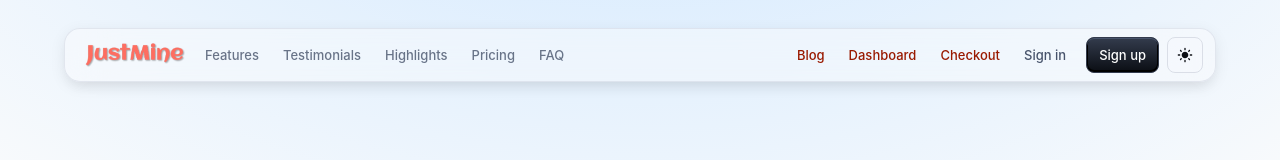
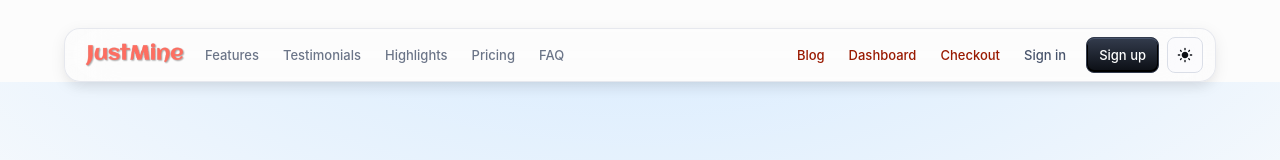
Before and after one commit to yunki-park/justmine-pwa, a React (Create React App) app in the folder pwa-react/: page / in a window 1280 px wide. Shown: the top 160 px of the page. Built offline with nearby package versions, Linux system fonts and the light colour scheme.

Commit message:
페이지 스크롤 여부에 따라 AppBar의 레이아웃이 변경되는 오류 수정

```diff
--- a/pwa-react/src/components/common/AppAppBar.tsx
+++ b/pwa-react/src/components/common/AppAppBar.tsx
@@ -55,7 +55,7 @@ export default function AppAppBar() {
 
   return (
     <AppBar
-      position="fixed"
+      position="sticky"
       enableColorOnDark
       sx={{
         boxShadow: 0,
```
